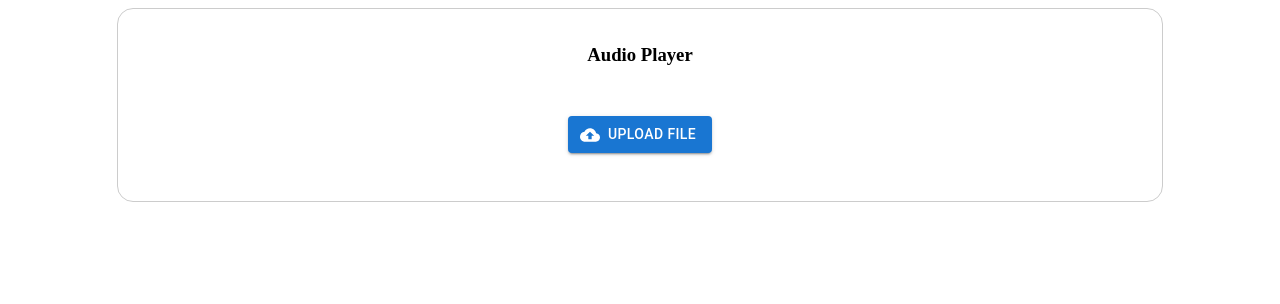
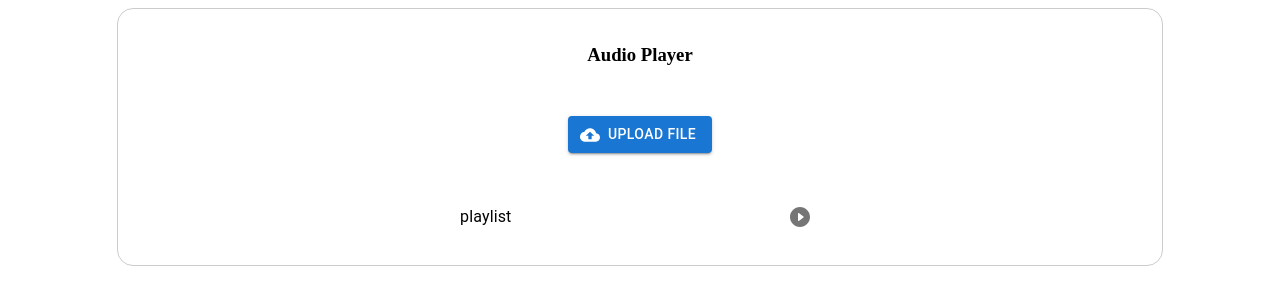
Before and after one commit to Subham7769/Player-IoTReady-, a React (Create React App) app: page / in a window 1280 px wide. Shown: the top 304 px of the page. Built offline with nearby package versions, Linux system fonts and the light colour scheme.

Commit message:
UI created

```diff
--- a/src/App.css
+++ b/src/App.css
@@ -2,7 +2,9 @@
     display: flex;
     justify-content: center;
     width: 100%;
-    height:100%;
-    overflow: scroll;
+    overflow-y: scroll;
 
 }
+::-webkit-scrollbar{
+    display: none;
+}
--- a/src/Components/Player/Player.css
+++ b/src/Components/Player/Player.css
@@ -10,8 +10,15 @@ padding: 1rem;
 width: 80%;
 }
 .uploadSection{
+}
+.listSection{
+    width: 100%;
+    display: flex;
+    justify-content: center;
+}
+
+.playlistTile{
+    display: flex;
+    flex-direction: column;
 
 }
-.listSection{
-
-}
--- a/src/Components/Player/Player.jsx
+++ b/src/Components/Player/Player.jsx
@@ -4,10 +4,18 @@ import "./Player.css";
 import { styled } from '@mui/material/styles';
 import Button from '@mui/material/Button';
 import CloudUploadIcon from '@mui/icons-material/CloudUpload';
+import List from '@mui/material/List';
+import ListItem from '@mui/material/ListItem';
+import ListItemText from '@mui/material/ListItemText';
+import IconButton from '@mui/material/IconButton';
+import PlayCircleFilledWhiteRoundedIcon from '@mui/icons-material/PlayCircleFilledWhiteRounded';
 
 const Player = () => {
 
-  const [playlist, setPlaylist] = useState([]);
+  const [playlist, setPlaylist] = useState([{
+    name: 'playlist',
+    author:"shubham"
+  }]);
   const VisuallyHiddenInput = styled('input')({
     clip: 'rect(0 0 0 0)',
     clipPath: 'inset(50%)',
@@ -19,6 +27,9 @@ const Player = () => {
     whiteSpace: 'nowrap',
     width: 1,
   });
+  const handleChange = ()=>{
+    alert('Please select');
+  }
 
   return (
     <div className="player">
@@ -30,12 +41,29 @@ const Player = () => {
           variant="contained"
           tabIndex={-1}
           startIcon={<CloudUploadIcon />}
+
         >
           Upload file
-          <VisuallyHiddenInput type="file" />
+          <VisuallyHiddenInput type="file" id="uploadedFile" onChange={handleChange}/>
         </Button>
       </div>
-      <div className="listSection"></div>
+      <div className="listSection">
+      <List sx={{ width: '100%', maxWidth: 360, bgcolor: 'background.paper' }}>
+      {playlist.map((item,index) => (
+        <ListItem
+          key={item+index}
+          disableGutters
+          secondaryAction={
+            <IconButton aria-label="play">
+              <PlayCircleFilledWhiteRoundedIcon />
+            </IconButton>
+          }
+        >
+          <ListItemText primary={item.name} />
+        </ListItem>
+      ))}
+    </List>
+      </div>
     </div>
   );
 };
```
